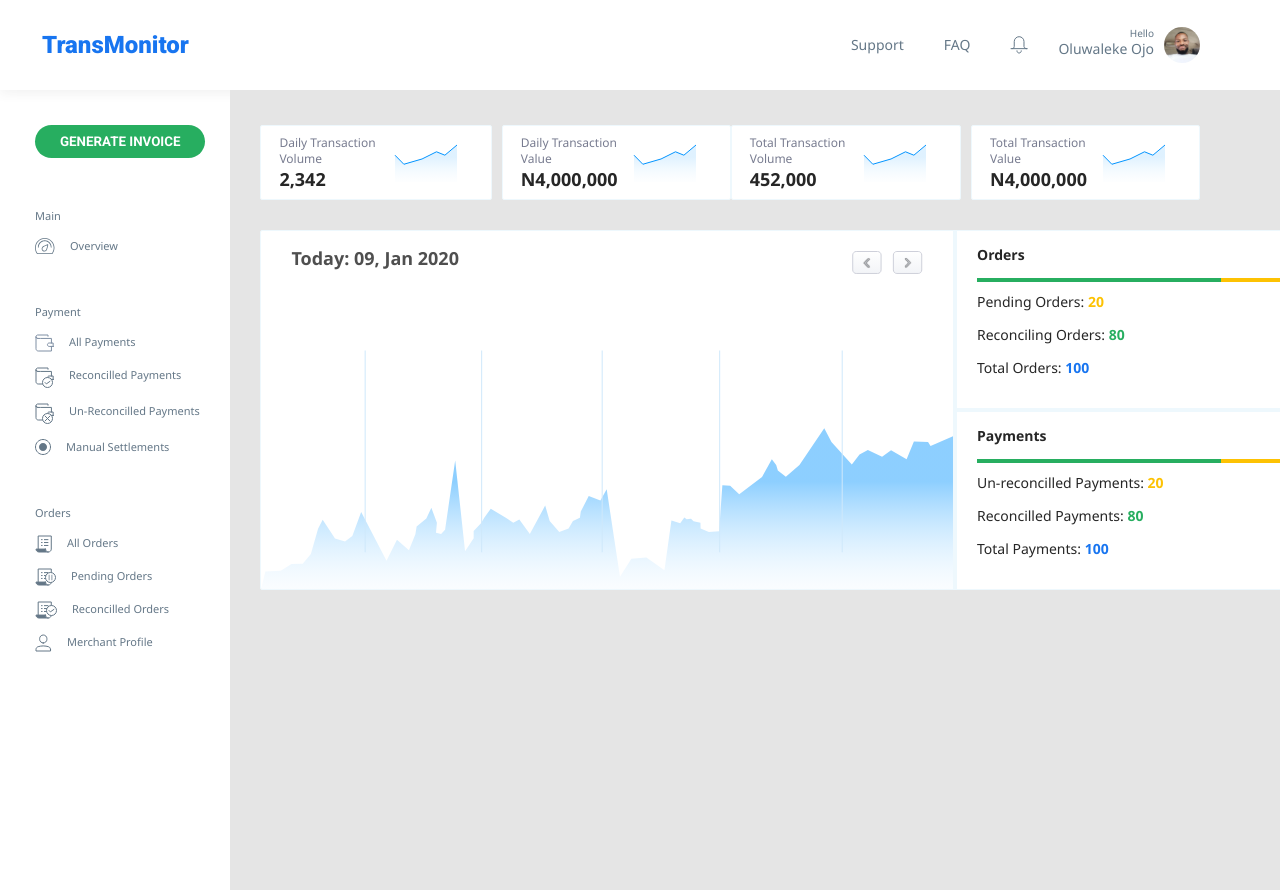
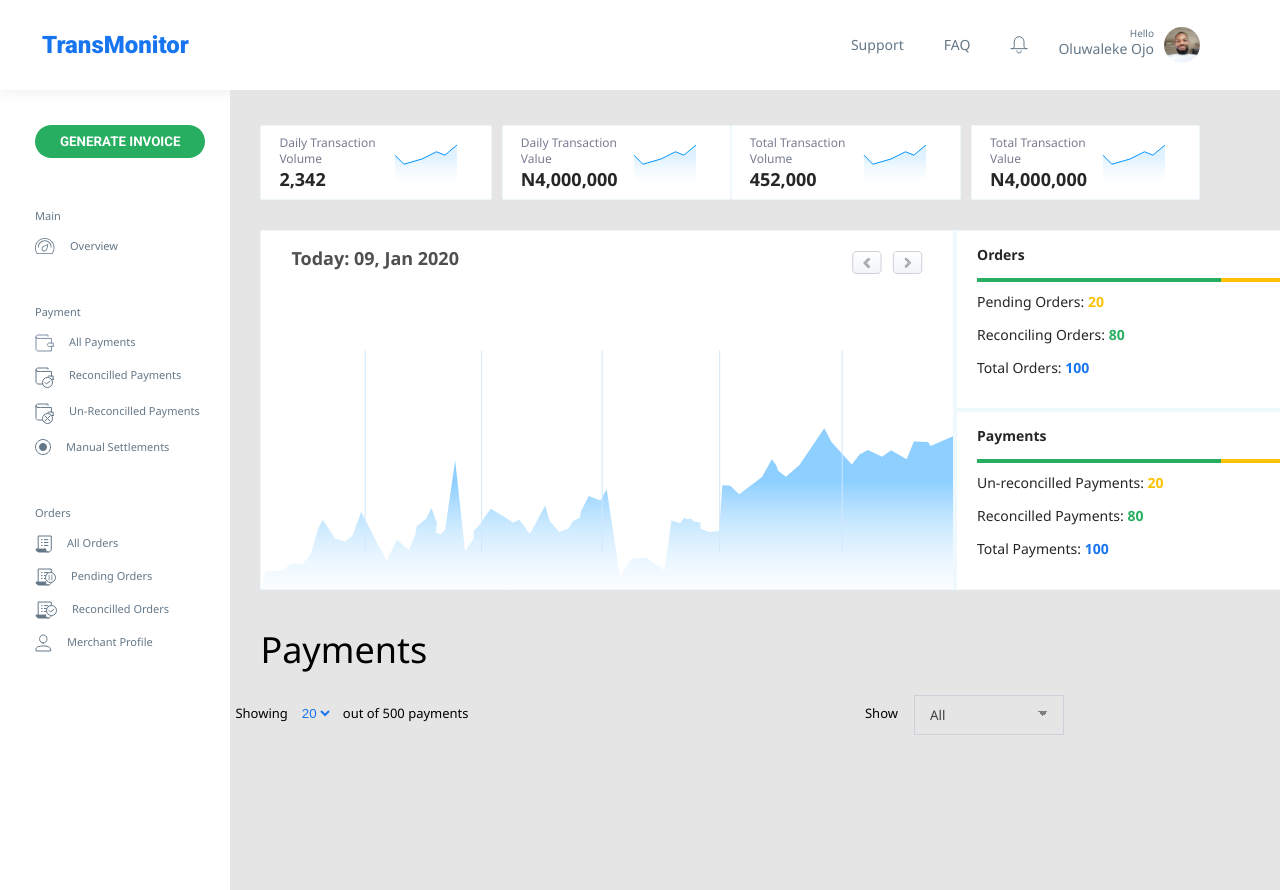
Before and after one commit to wptechprodigy/transmonitor, a React (Create React App) app: page / in a window 1280 px wide. Shown: the top 890 px of the page. Built offline with nearby package versions, Linux system fonts and the light colour scheme.

Commit message:
add payment component to content area

```diff
--- a/src/components/ContentArea.js
+++ b/src/components/ContentArea.js
@@ -5,6 +5,7 @@ import Button from './Button';
 import SideBarLinks from './SideBarLinks';
 import TransactionsSummary from './TransactionsSummary';
 import TransactionCharts from './TransactionCharts';
+import Payments from './Payments';
 
 function ContentArea({ sideBarItems, transactionSummary, transactions }) {
   return (
@@ -16,6 +17,7 @@ function ContentArea({ sideBarItems, transactionSummary, transactions }) {
       <MainContent>
         <TransactionsSummary summary={transactionSummary} />
         <TransactionCharts transactions={transactions} />
+        <Payments />
       </MainContent>
     </Section>
   );
```
